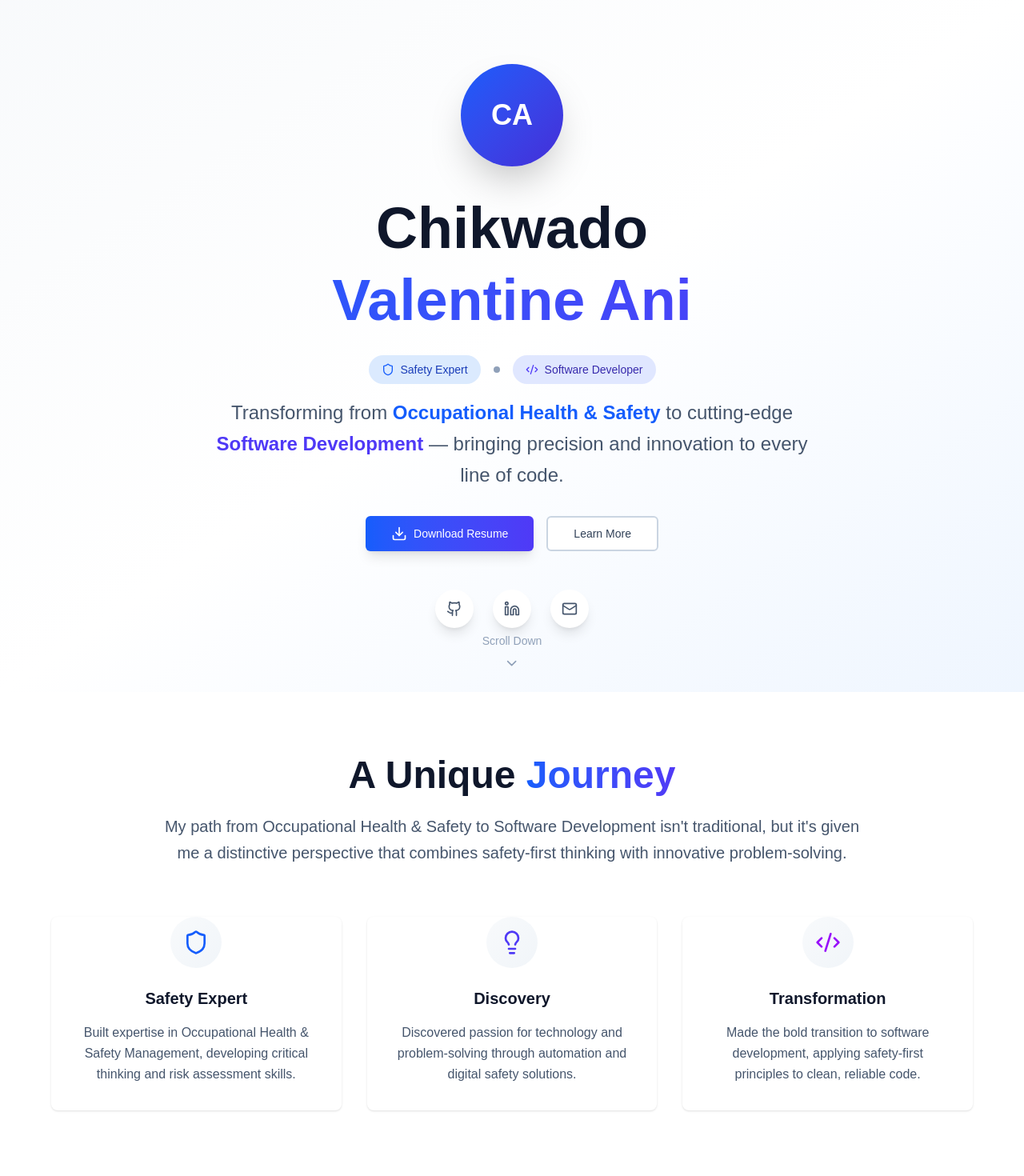
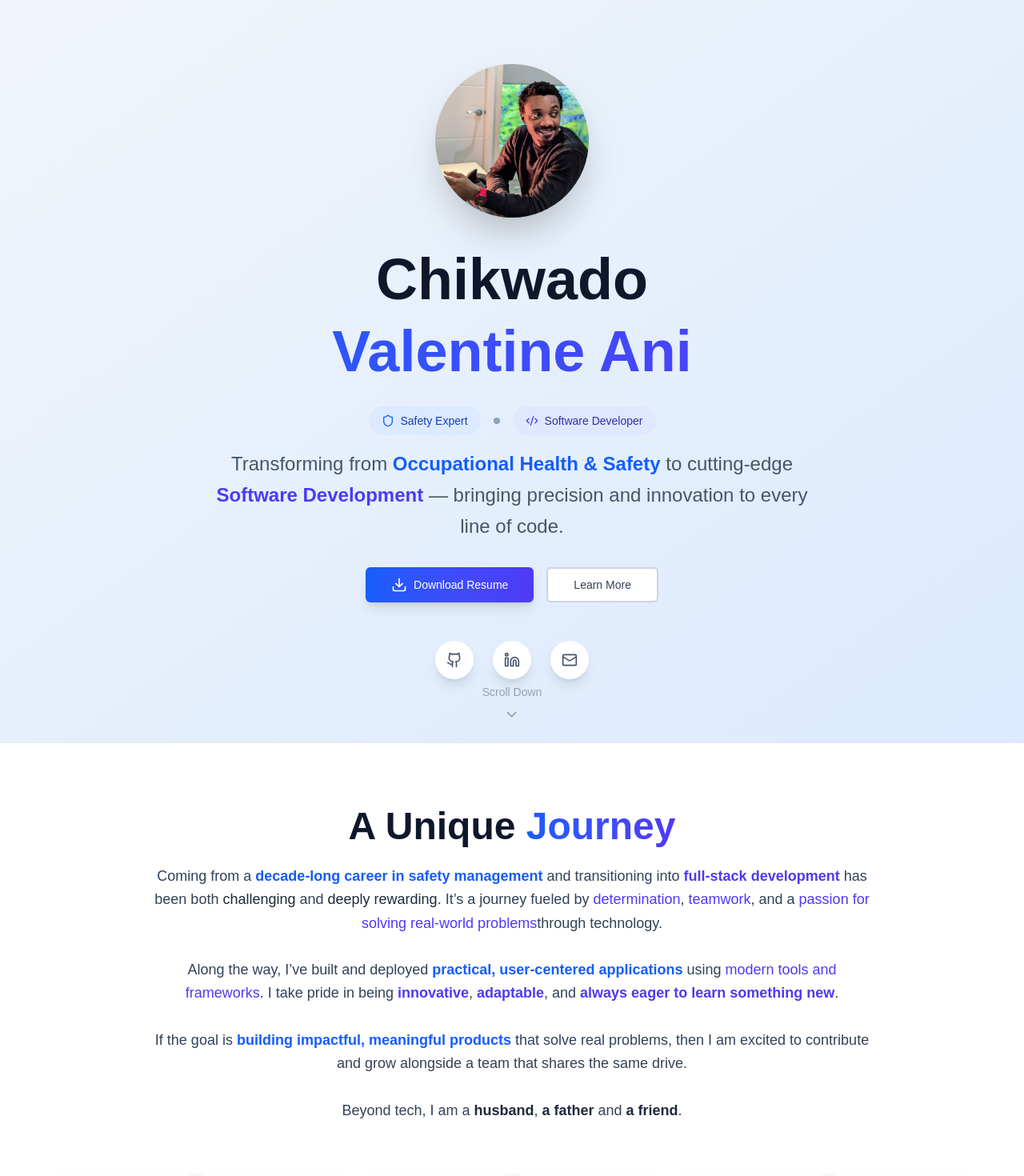
Before and after one commit to kwado5683/ChikwadoAni, a Next.js app: page / in a window 1280 px wide. Shown: the top 1470 px of the page at 80% size. Built offline with nearby package versions, Linux system fonts and the light colour scheme.

Commit message:
chore: added profile image

```diff
--- a/src/components/About.jsx
+++ b/src/components/About.jsx
@@ -22,7 +22,7 @@ export default function AboutSection() {
     {
       icon: Code2,
       title: "Transformation",
-      description: "Made the bold transition to software development, applying safety-first principles to clean, reliable code.",
+      description: "Made the bold transition to software development, bringing precision and structure to building clean, dependable code.",
       color: "text-purple-600"
     }
   ];
@@ -58,11 +58,41 @@ export default function AboutSection() {
           <h2 className="text-4xl md:text-5xl font-bold text-slate-900 mb-6">
             A Unique <span className="text-transparent bg-clip-text bg-gradient-to-r from-blue-600 to-indigo-600">Journey</span>
           </h2>
-          <p className="text-xl text-slate-600 leading-relaxed">
-            My path from Occupational Health & Safety to Software Development isn't traditional,
-            but it's given me a distinctive perspective that combines safety-first thinking
-            with innovative problem-solving.
-          </p>
+          <p className="text-lg leading-relaxed text-slate-700">
+                Coming from a
+                <span className="font-semibold text-blue-600"> decade-long career in safety management </span>
+                and transitioning into
+                <span className="font-semibold text-indigo-600"> full-stack development </span>
+                has been both
+                <span className="text-slate-800"> challenging </span>
+                and
+                <span className="text-slate-800"> deeply rewarding</span>.
+                It’s a journey fueled by
+                <span className="font-medium text-indigo-600"> determination</span>,
+                <span className="font-medium text-indigo-600"> teamwork</span>,
+                and a
+                <span className="font-medium text-indigo-600"> passion for solving real-world problems</span>
+                through technology.
+                <br /><br />
+                Along the way, I’ve built and deployed
+                <span className="font-semibold text-blue-600"> practical, user-centered applications </span>
+                using
+                <span className="text-indigo-600"> modern tools and frameworks</span>.
+                I take pride in being
+                <span className="font-semibold text-indigo-600"> innovative</span>,
+                <span className="font-semibold text-indigo-600"> adaptable</span>,
+                and
+                <span className="font-semibold text-indigo-600"> always eager to learn something new</span>.
+                <br /><br />
+                If the goal is
+                <span className="font-semibold text-blue-600"> building impactful, meaningful products </span>
+                that solve real problems, then I am excited to contribute and grow alongside a team that shares the same drive.
+                <br /><br />
+                Beyond tech, I am a
+                <span className="text-slate-800 font-semibold"> husband</span>,
+                <span className="text-slate-800 font-semibold"> a father</span> and
+                <span className="text-slate-800 font-semibold"> a friend</span>.
+            </p>
         </motion.div>
 
         <div className="max-w-6xl mx-auto mb-20">
--- a/src/components/Hero.jsx
+++ b/src/components/Hero.jsx
@@ -1,5 +1,7 @@
 import React from 'react';
 import { motion } from 'framer-motion';
+import Image from 'next/image';
+import kwado from "@/../public/kwado.jpeg";
 import {
   Github,
   Linkedin,
@@ -17,7 +19,7 @@ export default function HeroSection() {
   };
 
   return (
-    <section id="hero" className="min-h-screen flex items-center justify-center relative overflow-hidden bg-gradient-to-br from-slate-50 via-white to-blue-50">
+    <section id="hero" className="min-h-screen flex items-center justify-center relative overflow-hidden bg-gradient-to-br from-slate-100 via-purple to-blue-100">
       <div className="absolute inset-0 bg-grid-slate-100 opacity-20 -z-10" />
 
       <div className="container mx-auto px-6 py-20 relative z-10">
@@ -28,8 +30,25 @@ export default function HeroSection() {
             transition={{ duration: 0.6, ease: "easeOut" }}
             className="mb-8"
           >
-            <div className="w-32 h-32 mx-auto rounded-full bg-gradient-to-br from-blue-600 to-indigo-700 flex items-center justify-center text-white text-4xl font-bold shadow-2xl">
-              CA
+            <div className="mx-auto flex items-center justify-center w-48 h-48 rounded-full overflow-hidden shadow-2xl">
+                <motion.div
+                    animate={{
+                    scale: [1, 1.05, 1],
+                    }}
+                    transition={{
+                    duration: 3,
+                    repeat: Infinity,
+                    ease: 'easeInOut',
+                    }}
+            >
+                <Image
+                    src={kwado}
+                    alt="Kwado"
+                    width={192}
+                    height={192}
+                    className="object-cover w-full h-full"
+                />
+            </motion.div>
             </div>
           </motion.div>
 
```
Also changed, not shown: public/kwado.jpeg (added).
